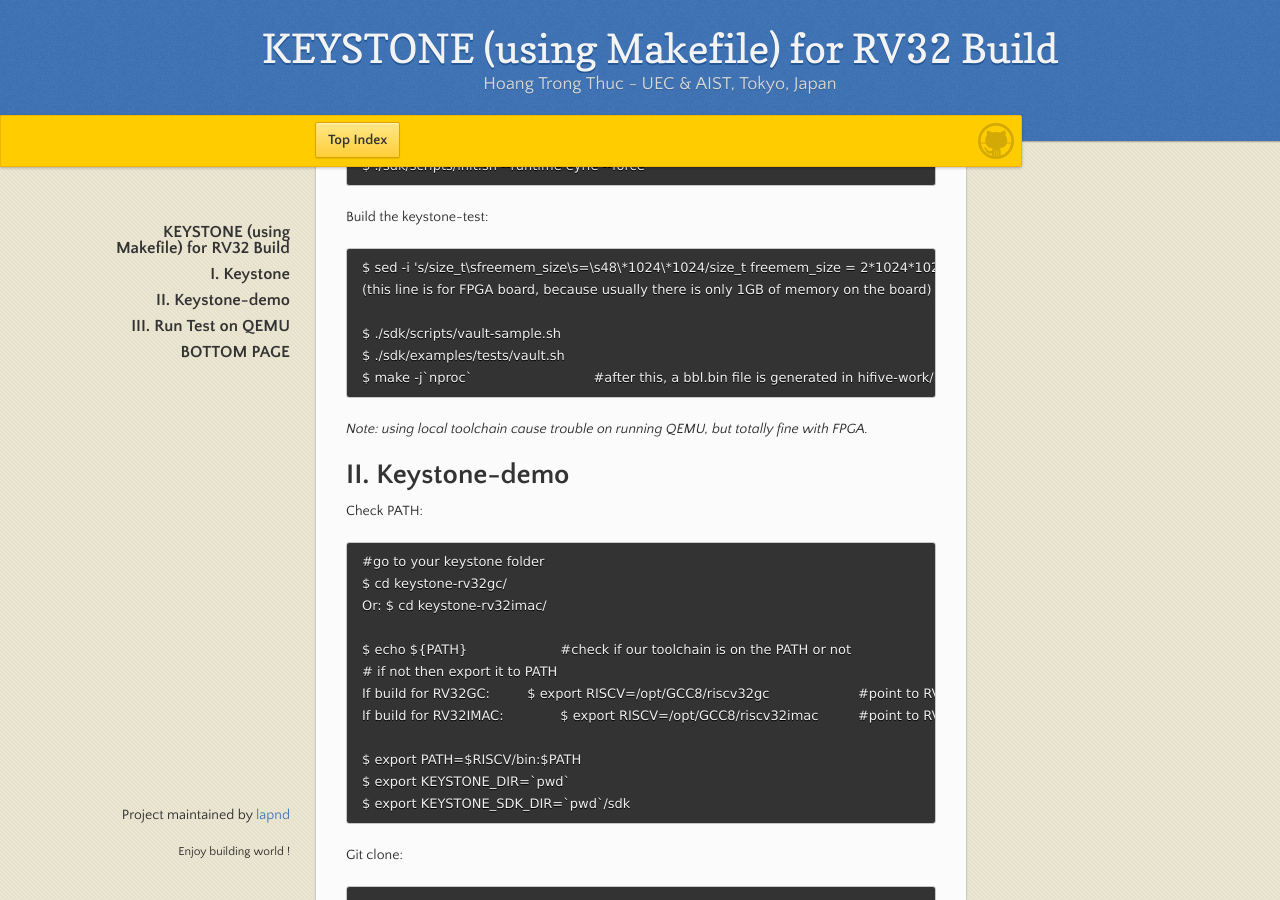
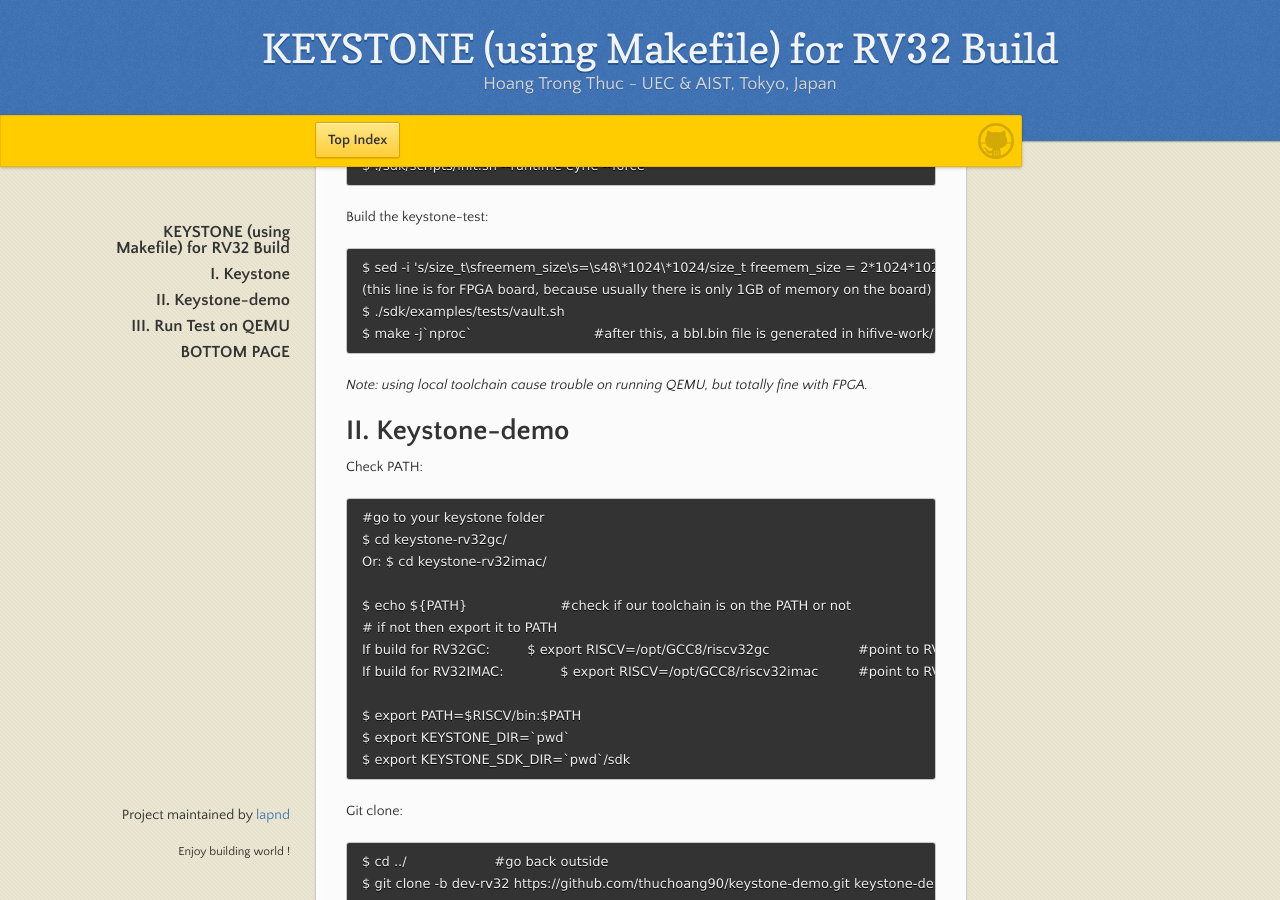
Before and after one commit to lapnd/httdes.github.io, a Jekyll site: the page built from keystone-makefile-32.md, in a window 1280 px wide and 900 px high, scrolled down 1076 px. Built offline with Jekyll 4.4.1, drawn with Linux system fonts in a browser that asks for light colours; our own code applies the rules of GitHub Pages for plain Markdown files.

Commit message:
Update keystone-makefile-32.md

````diff
--- a/keystone-makefile-32.md
+++ b/keystone-makefile-32.md
@@ -56,8 +56,6 @@ Build the keystone-test:
 ```
 $ sed -i 's/size_t\sfreemem_size\s=\s48\*1024\*1024/size_t freemem_size = 2*1024*1024/g' ./sdk/examples/tests/test-runner.cpp
 (this line is for FPGA board, because usually there is only 1GB of memory on the board)
-
-$ ./sdk/scripts/vault-sample.sh
 $ ./sdk/examples/tests/vault.sh
 $ make -j`nproc`				#after this, a bbl.bin file is generated in hifive-work/bbl.bin
 ```
````
